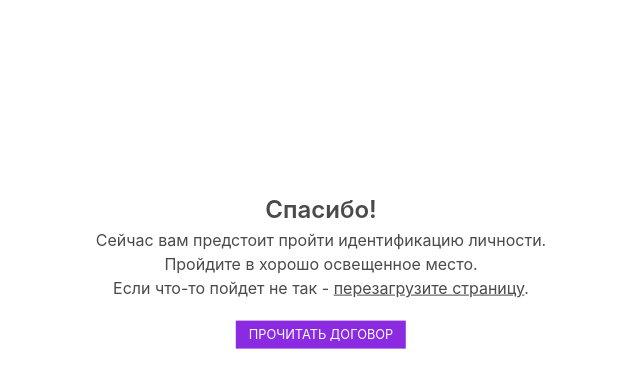
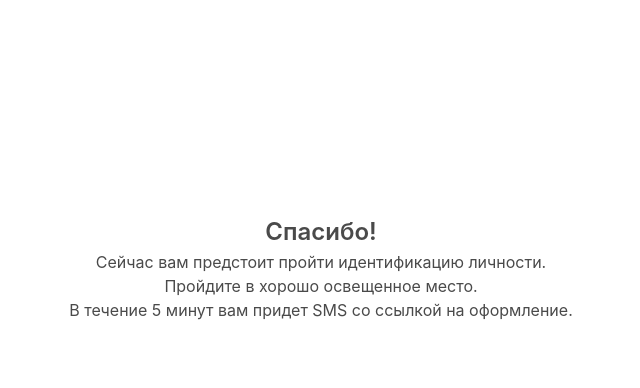
Before and after one commit to easilykz/front-office, a Flask app: template templates/job_confirmation.html in a window 1280 px wide. Shown: the part 132-520 px from the top of the page, without its empty margins (319-959 px from the left). Run offline with Flask 2, Linux system fonts and the light colour scheme; the template is opened without the code that fills it, so the values that code supplies are empty; parts of the project's set-up code (start-up, migrations or seed data) failed here and were passed over.

Commit message:
Продолжение через смс ссылку

```diff
--- a/templates/contract_doc.html
+++ b/templates/contract_doc.html
@@ -96,7 +96,7 @@
             var LOAD_TIMEOUT = {{ load_timeout }};
 
             $(window).on('load', function(){
-                setTimeout(removeLoader, 5000);
+                setTimeout(removeLoader, LOAD_TIMEOUT);
             });
 
             var xmlhttp = new XMLHttpRequest();
--- a/templates/job_confirmation.html
+++ b/templates/job_confirmation.html
@@ -25,10 +25,10 @@
         <h1 style="text-align: center; font-size: 150%; font-weight: 600;">Спасибо!</h1>
         <p style="text-align: center; font-size: 100%;">Сейчас вам предстоит пройти идентификацию личности.</p>
         <p style="text-align: center; font-size: 100%;">Пройдите в хорошо освещенное место.</p>
-        <p style="text-align: center; font-size: 100%; ">Если что-то пойдет не так - <span style="text-decoration: underline">перезагрузите страницу</span>.</p>
-        <p style="text-align: center;font-size: 80%; padding-top: 2em">
-            <a style="background-color: #8a2be2; color: white; padding: 0.5em 1em; text-decoration: none; text-transform: uppercase;" href="https://i.easytap.io/contract-doc?code={{ code }}&amp;n=✓">Прочитать Договор</a>
-        </p>
+        <p style="text-align: center; font-size: 100%; ">В течение 5 минут вам придет SMS со ссылкой на оформление.</p>
+<!--        <p style="text-align: center;font-size: 80%; padding-top: 2em">-->
+<!--            <a style="background-color: #8a2be2; color: white; padding: 0.5em 1em; text-decoration: none; text-transform: uppercase;" href="https://i.easytap.io/contract-doc?code={{ code }}&amp;n=✓">Прочитать Договор</a>-->
+<!--        </p>-->
     </div>
 
 </body>
```
